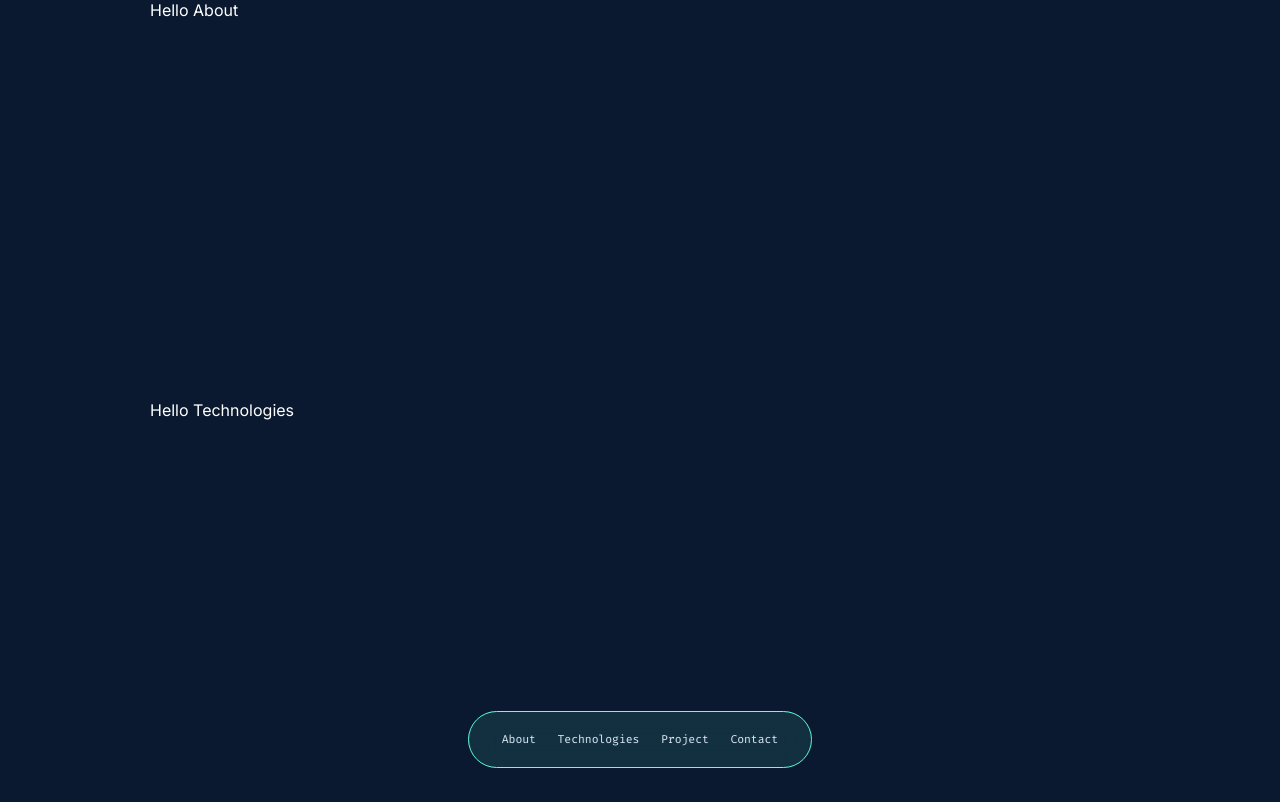
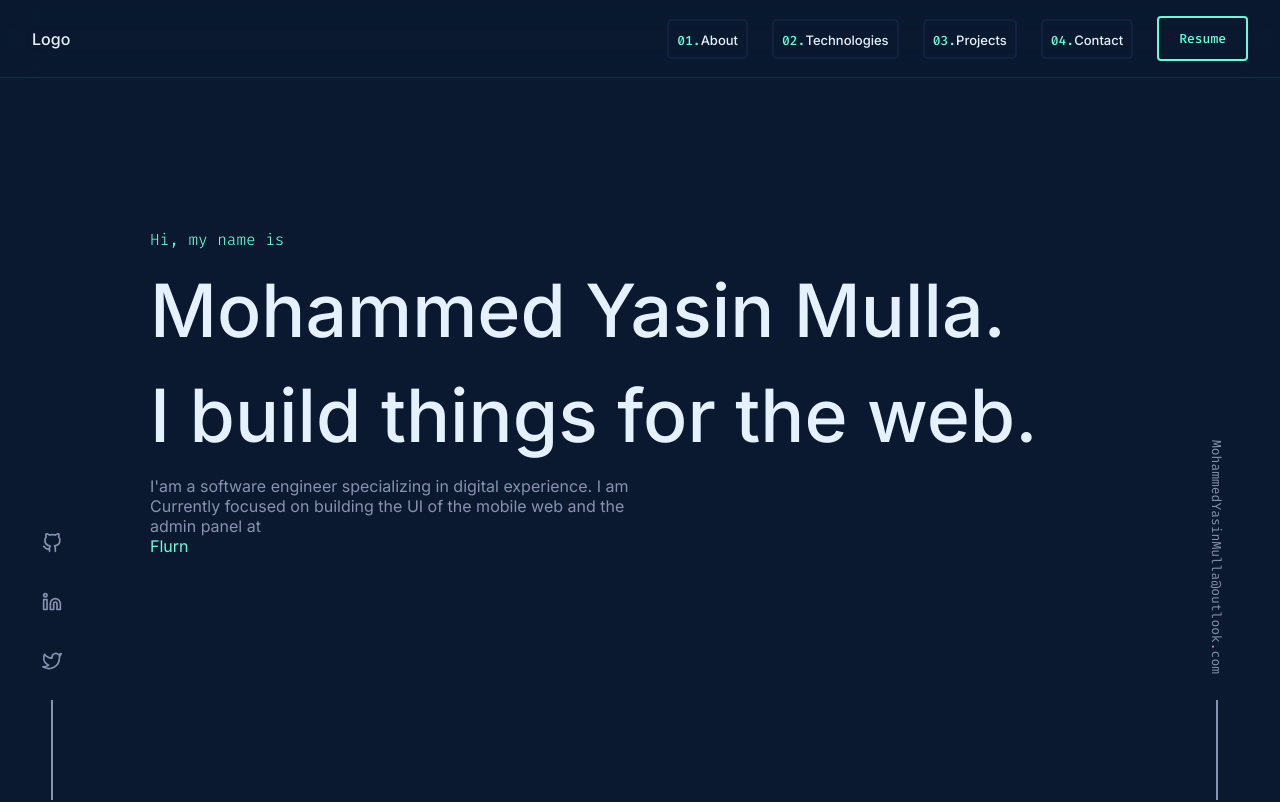
Before and after one commit to Mohammed-Yasin-Mulla/personal-portfolio, a Next.js app: page / in a window 1280 px wide. Shown: the top 802 px of the page. Built offline with nearby package versions, Linux system fonts and the light colour scheme.

Commit message:
refactor: added animation changes and also added isMobile prop to components

```diff
--- a/components/About/About.tsx
+++ b/components/About/About.tsx
@@ -1,14 +1,112 @@
+import { motion } from "framer-motion";
 import React from "react";
+import styled, { css } from "styled-components";
 
 interface Props {
-  children: React.ReactNode;
+  isMobile?: boolean;
 }
 
-export default function About(props: Props) {
-  const { children } = props;
+interface TextProps {
+  secondary?: boolean;
+}
+
+const Wrapper = styled.div`
+  /* background-color: ${(props) => props.theme.colors.greenTint}; */
+  display: flex;
+  flex-direction: column;
+  align-items: flex-start;
+  justify-content: center;
+  min-height: 100vh;
+  width: 100vw;
+  padding: 0 150px;
+`;
+
+const Heading = styled(motion.div)`
+  font-size: 1rem;
+  font-family: ${(props) => props.theme.fonts.secondary};
+  font-weight: 300;
+  color: ${(props) => props.theme.colors.green};
+  margin-bottom: 1rem;
+`;
+
+const Secondary = css`
+  color: ${(props) => props.theme.colors.slate};
+`;
+
+const Text = styled(motion.h2)<TextProps>`
+  font-size: 4.585rem;
+  font-family: ${(props) => props.theme.fonts.primary};
+  font-weight: 500;
+  color: ${(props) => props.theme.colors.white};
+  margin: 0 0 1rem 0;
+  ${(props) => props.secondary && Secondary}
+`;
+
+const Paragraph = styled(motion.p)`
+  font-size: 1rem;
+  max-width: 500px;
+  font-family: ${(props) => props.theme.fonts.primary};
+  font-weight: 300;
+  color: ${(props) => props.theme.colors.slate};
+  margin: 0;
+`;
+
+const Link = styled(motion.a)`
+  font-size: 1rem;
+  font-family: ${(props) => props.theme.fonts.primary};
+  font-weight: 300;
+  color: ${(props) => props.theme.colors.green};
+  margin: 0 0 1rem 0;
+  text-decoration: none;
+  cursor: pointer;
+`;
+
+export default function About({ isMobile = false }: Props) {
+  const variants = {
+    hidden: {
+      opacity: 0,
+      y: -10,
+    },
+    visible: (i: number) => ({
+      opacity: 1,
+      y: 0,
+      transition: {
+        ease: "easeInOut",
+        delay: i * 0.2,
+      },
+    }),
+  };
+
   return (
-    <div style={{ height: "50vh", color: "white", padding: "0 150px" }}>
-      {children}
-    </div>
+    <Wrapper>
+      <Heading
+        variants={variants}
+        animate="visible"
+        initial="hidden"
+        custom={1}
+      >
+        Hi, my name is
+      </Heading>
+      <Text variants={variants} animate="visible" initial="hidden" custom={2}>
+        Mohammed Yasin Mulla.
+      </Text>
+      <Text variants={variants} animate="visible" initial="hidden" custom={3}>
+        I build things for the web.
+      </Text>
+      <Paragraph
+        variants={variants}
+        animate="visible"
+        initial="hidden"
+        custom={4}
+      >
+        {` I'am a software engineer specializing in digital experience. I am
+        Currently focused on building the UI of the mobile web and the admin
+        panel at`}
+      </Paragraph>
+      <Link variants={variants} animate="visible" initial="hidden" custom={5}>
+        Flurn
+      </Link>
+      {isMobile}
+    </Wrapper>
   );
 }
--- a/components/Contact/Contact.tsx
+++ b/components/Contact/Contact.tsx
@@ -1,6 +1,7 @@
 import React from "react";
 interface Props {
   children: React.ReactNode;
+  isMobile?: boolean;
 }
 export default function Contact(props: Props) {
   const { children } = props;
--- a/components/Navbar/Navbar.tsx
+++ b/components/Navbar/Navbar.tsx
@@ -11,6 +11,9 @@ interface Props {
 
 const Navbar = styled.nav`
   display: flex;
+  z-index: 2;
+  position: fixed;
+  width: 100vw;
   padding: 1rem 2rem;
   justify-content: space-between;
   align-items: center;
@@ -19,6 +22,7 @@ const Navbar = styled.nav`
   font-family: ${(props) => props.theme.fonts.primary};
   font-weight: 500;
   border-bottom: 1px solid ${(props) => props.theme.colors.greenTint};
+  backdrop-filter: blur(15px);
 `;
 
 const Wrapper = styled.div`
--- a/components/Navbar/NavbarLink/NavbarLink.tsx
+++ b/components/Navbar/NavbarLink/NavbarLink.tsx
@@ -16,7 +16,7 @@ const Link = styled(motion.a)`
   text-decoration: none;
   transition: all 0.2s ease-in-out;
   padding: 0.5rem;
-  border: 2px solid ${(props) => props.theme.colors.navy};
+  border: 2px solid ${(props) => props.theme.colors.lightNavy};
   border-radius: 5px;
   @media (hover: hover) and (pointer: fine) {
     &:hover {
@@ -67,8 +67,8 @@ export default function NavbarLink(props: Props) {
   return (
     <motion.div
       animate={{ y: 0, opacity: 1 }}
-      initial={{ opacity: 0, y: -30 }}
-      transition={{ ease: "backIn", duration: 1, delay: 0.3 * index }}
+      initial={{ opacity: 0, y: -5 }}
+      transition={{ ease: "backIn", delay: 0.3 * index }}
       style={{ display: "flex", alignItems: "center" }}
     >
       <Link href={link} target={target}>
--- a/components/Navbar/NavbarSide/NavbarSide.tsx
+++ b/components/Navbar/NavbarSide/NavbarSide.tsx
@@ -8,34 +8,72 @@ interface Props {
 export default function NavbarSide(props: Props) {
   const { positionCol } = props;
 
+  const variants = {
+    visible: (i: number) => ({
+      opacity: 1,
+      x: 0,
+      transition: {
+        duration: 0.5,
+        ease: "easeInOut",
+        when: "afterChildren",
+        delay: i * 0.3,
+      },
+    }),
+    hidden: {
+      opacity: 0,
+      x: -20,
+      transition: {
+        ease: "easeInOut",
+        when: "afterChildren",
+      },
+    },
+    whileHover: {
+      y: -5,
+    },
+    whileTap: {
+      y: 0,
+    },
+  };
+
   if (positionCol === "left") {
     return (
       <Wrapper positionLeftCol>
         <Link
-          animate={{ x: 0, opacity: 1 }}
-          initial={{ opacity: 0, x: -100 }}
-          transition={{ ease: "easeInOut", duration: 1 }}
+          variants={variants}
+          animate="visible"
+          initial="hidden"
+          whileHover="whileHover"
+          whileTap="whileTap"
+          custom={1}
         >
           <FiGithub className="svgIcon" />
         </Link>
         <Link
-          animate={{ x: 0, opacity: 1 }}
-          initial={{ opacity: 0, x: -100 }}
-          transition={{ ease: "easeInOut", duration: 1, delay: 0.3 }}
+          variants={variants}
+          animate="visible"
+          initial="hidden"
+          whileHover="whileHover"
+          whileTap="whileTap"
+          custom={2}
         >
           <FiLinkedin className="svgIcon" />
         </Link>
         <Link
-          animate={{ x: 0, opacity: 1 }}
-          initial={{ opacity: 0, x: -100 }}
-          transition={{ ease: "easeInOut", duration: 1, delay: 0.6 }}
+          variants={variants}
+          animate="visible"
+          initial="hidden"
+          whileHover="whileHover"
+          whileTap="whileTap"
+          custom={3}
         >
           <FiTwitter className="svgIcon" />
         </Link>
         <VerticalLine
           animate={{ y: 0, opacity: 1 }}
           initial={{ opacity: 0, y: 100 }}
-          transition={{ ease: "easeInOut", duration: 1, delay: 0.9 }}
+          transition={{ ease: "easeInOut", when: "afterChildren" }}
+          // whileHover={{ y: -5 }}
+          // whileTap={{ y: 0 }}
         />
       </Wrapper>
     );
@@ -45,16 +83,19 @@ export default function NavbarSide(props: Props) {
     return (
       <Wrapper positionRightCol>
         <Link
-          animate={{ x: 0, opacity: 1 }}
-          initial={{ opacity: 0, x: 100 }}
-          transition={{ ease: "easeInOut", duration: 1, delay: 0.6 }}
+          variants={variants}
+          animate="visible"
+          initial="hidden"
+          whileHover="whileHover"
+          whileTap="whileTap"
+          custom={1}
         >
           <p className="email">MohammedYasinMulla@outlook.com</p>
         </Link>
         <VerticalLine
           animate={{ y: 0, opacity: 1 }}
           initial={{ opacity: 0, y: 100 }}
-          transition={{ ease: "easeInOut", duration: 1, delay: 0.9 }}
+          transition={{ ease: "easeInOut", delay: 0.9 }}
         />
       </Wrapper>
     );
--- a/components/Navbar/NavbarSide/NavbarSideStyleComp.ts
+++ b/components/Navbar/NavbarSide/NavbarSideStyleComp.ts
@@ -22,7 +22,7 @@ const positionRightCol = css`
   bottom: 0;
   z-index: 1;
 `;
-export const Wrapper = styled.div<WrapperProps>`
+export const Wrapper = styled(motion.div)<WrapperProps>`
   display: flex;
   align-items: center;
   justify-content: space-between;
@@ -51,24 +51,22 @@ export const Link = styled(motion.a)`
     color: ${(props) => props.theme.colors.slate};
     font-family: ${(props) => props.theme.fonts.secondary};
     writing-mode: tb-rl;
-    transition: all 0.15s ease-in-out;
   }
   svg {
     stroke: ${(props) => props.theme.colors.slate};
     width: 20px;
     height: 20px;
-    transition: all 0.15s ease-in-out;
   }
 
   @media (hover: hover) and (pointer: fine) {
     &:hover {
       svg {
         stroke: ${(props) => props.theme.colors.green};
-        transform: translateY(-5px);
+        /* transform: translateY(-5px); */
       }
       p {
         color: ${(props) => props.theme.colors.green};
-        transform: translateY(-5px);
+        /* transform: translateY(-5px); */
       }
     }
     &:active {
--- a/components/Projects/Projects.tsx
+++ b/components/Projects/Projects.tsx
@@ -1,6 +1,7 @@
 import React from "react";
 interface Props {
   children: React.ReactNode;
+  isMobile?: boolean;
 }
 export default function Projects(props: Props) {
   const { children } = props;
--- a/components/Technologies/Technologies.tsx
+++ b/components/Technologies/Technologies.tsx
@@ -2,6 +2,7 @@ import React from "react";
 
 interface Props {
   children: React.ReactNode;
+  isMobile?: boolean;
 }
 
 export default function Technologies(props: Props) {
--- a/pages/index.tsx
+++ b/pages/index.tsx
@@ -5,13 +5,13 @@ import Navbar from "../components/Navbar/Navbar";
 import Projects from "../components/Projects";
 import Technologies from "../components/Technologies";
 
-const Home: NextPage = () => (
+const Home: NextPage = ({ isMobile }: { isMobile?: boolean }) => (
   <>
-    <Navbar isMobile />
-    <About>Hello About</About>
-    <Technologies>Hello Technologies</Technologies>
-    <Projects>Hello Projects</Projects>
-    <Contact>Hello Contact</Contact>
+    <Navbar isMobile={isMobile} />
+    <About isMobile={isMobile} />
+    <Technologies isMobile={isMobile}>Hello Technologies</Technologies>
+    <Projects isMobile={isMobile}>Hello Projects</Projects>
+    <Contact isMobile={isMobile}>Hello Contact</Contact>
   </>
 );
 
```
Also changed, not shown: 1 other file (tests, documents, lock files or other folders).
